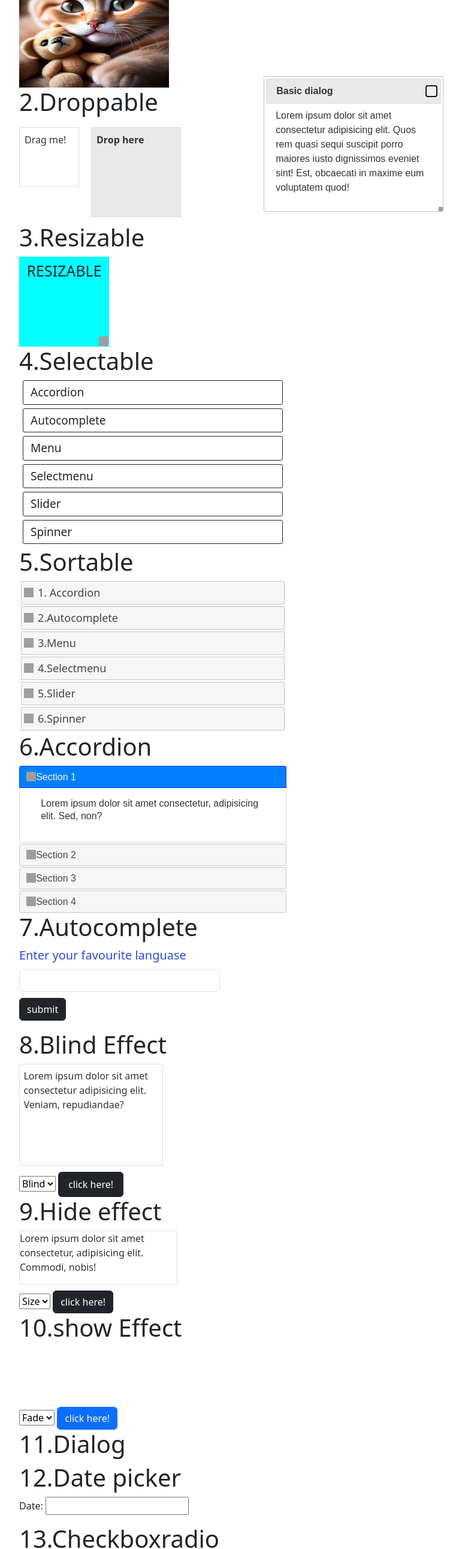
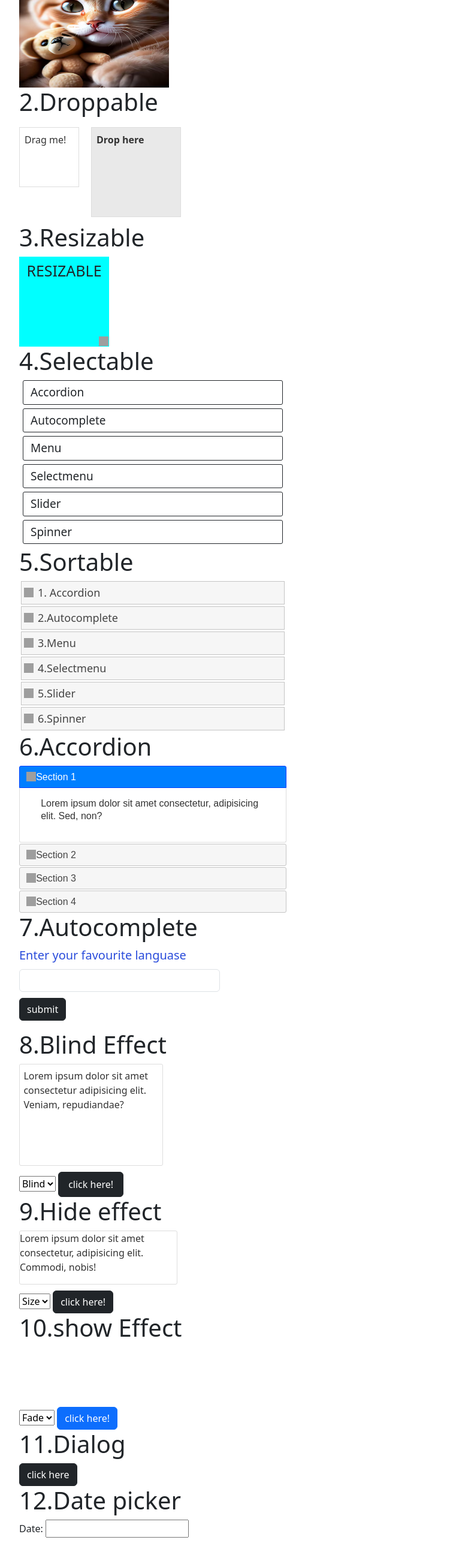
Before and after one commit to Sumi097/jqui, a plain HTML site: page index.html in a window 1280 px wide. Shown: the part 160-2743 px from the top of the page at 60% size, without its empty margins (50-821 px from the left). Drawn offline with nearby package versions, Linux system fonts and the light colour scheme; grey boxes are pictures that could not be loaded.

Commit message:
Add files via upload

```diff
--- a/index.html
+++ b/index.html
@@ -166,6 +166,7 @@
                   <div id="dialog" title="Basic dialog">
                   <p>Lorem ipsum dolor sit amet consectetur adipisicing elit. Quos rem quasi sequi suscipit porro maiores iusto dignissimos eveniet sint! Est, obcaecati in maxime eum voluptatem quod!</p>
                   </div>
+                  <button class="btn btn-dark" type="button" id="open">click here</button>
                 </div>
                   <!-- ex12  -->
                   <div class="div11">
--- a/js/script.js
+++ b/js/script.js
@@ -170,7 +170,13 @@ $(document).ready(function(){
 });
   // ex 12
   $(document).ready(function(){
-    $( "#dialog" ).dialog();
+    $( "#dialog" ).dialog({
+      autoOpen: false,
+    }
+    );
+});
+$("#open").on("click", function () {
+  $("#dialog").dialog("open");
 });
   // ex 13
   $(document).ready(function(){
```
